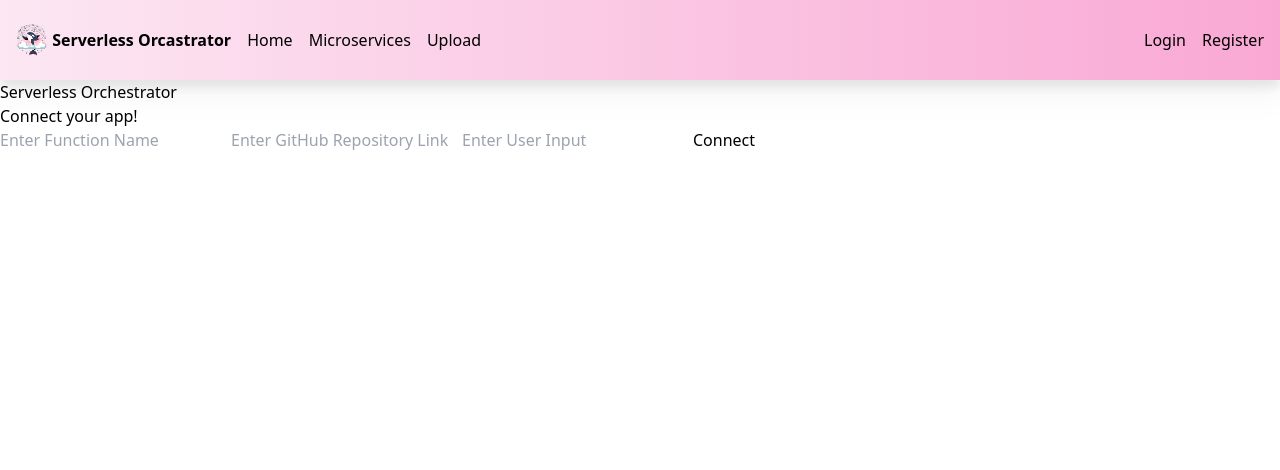
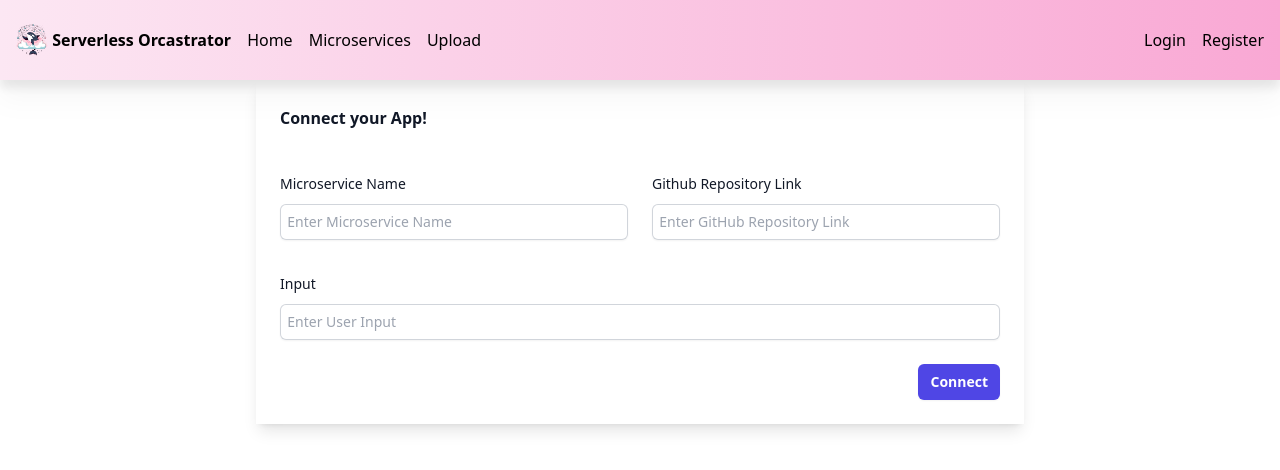
Before and after one commit to carterrath/ServerlessOrchestrator, a React (Vite) app in the folder presentation/: page /Developer in a window 1280 px wide. Shown: the top 470 px of the page. Built offline with nearby package versions, Linux system fonts and the light colour scheme.

Commit message:
Upload microservice page with tailwind

```diff
--- a/presentation/package.json
+++ b/presentation/package.json
@@ -10,10 +10,11 @@
     "preview": "vite preview"
   },
   "dependencies": {
+    "autoprefixer": "^10.4.17",
+    "less": "^4.1.2",
     "react": "^18.2.0",
     "react-dom": "^18.2.0",
-    "react-router-dom": "^6.22.0",
-    "less": "^4.1.2"
+    "react-router-dom": "^6.22.0"
   },
   "devDependencies": {
     "@types/react": "^18.2.43",
--- a/presentation/src/pages/Developer/index.tsx
+++ b/presentation/src/pages/Developer/index.tsx
@@ -1,40 +1,70 @@
 import React, { useState } from 'react';
+import { Link } from 'react-router-dom';
+
 
 
 export function Developer() {
   const data = useDeveloper();
 
   return (
-    <div className="developer-page">
-      <header className="developer-page-header">
-        <h1>Serverless Orchestrator</h1>
-        <h2>Connect your app!</h2>
-        <form className="u-p-t-5" onSubmit={data.handleSubmit}>
+    <form onSubmit={data.handleSubmit} className="max-w-3xl mx-auto shadow-lg p-6 bg-white">
+      <h2 className="text-base font-semibold leading-7 text-gray-900">Connect your App!</h2>
+        <div className="mt-10 grid grid-cols-1 gap-x-6 gap-y-8 sm:grid-cols-6">
+            <div className="sm:col-span-3">
+              <label htmlFor="first-name" className="block text-sm font-medium leading-6 text-gray-900">
+                Microservice Name
+              </label>
+              <div className="mt-2">
                 <input
-            className="u-w-quarter u-m-r-5 u-p-1"
                   type="text"
-            placeholder="Enter Function Name"
+                  placeholder="  Enter Microservice Name"
                   value={data.functionName}
                   onChange={(event) => data.setFunctionName(event.target.value)}
+                  className="block w-full rounded-md border-0 py-1.5 text-gray-900 shadow-sm ring-1 ring-inset ring-gray-300 placeholder:text-gray-400 focus:ring-2 focus:ring-inset focus:ring-indigo-600 sm:text-sm sm:leading-6"
                 />
+              </div>
+            </div>
+
+            <div className="sm:col-span-3">
+              <label htmlFor="last-name" className="block text-sm font-medium leading-6 text-gray-900">
+                Github Repository Link
+              </label>
+              <div className="mt-2">
                 <input
-            className="u-w-quarter u-m-r-5 u-p-1"
                   type="text"
-            placeholder="Enter GitHub Repository Link"
+                  placeholder="  Enter GitHub Repository Link"
                   value={data.repoLink}
                   onChange={(event) => data.setRepoLink(event.target.value)}
+                  className="block w-full rounded-md border-0 py-1.5 text-gray-900 shadow-sm ring-1 ring-inset ring-gray-300 placeholder:text-gray-400 focus:ring-2 focus:ring-inset focus:ring-indigo-600 sm:text-sm sm:leading-6"
                 />
+              </div>
+            </div>
+
+            <div className="col-span-full">
+              <label htmlFor="street-address" className="block text-sm font-medium leading-6 text-gray-900">
+                Input
+              </label>
+              <div className="mt-2">
                 <input
-            className="u-w-quarter u-m-r-5 u-p-1"
                   type="text"
-            placeholder="Enter User Input"
+                  placeholder="  Enter User Input"
                   value={data.userInput}
                   onChange={(event) => data.setUserInput(event.target.value)}
+                  className="block w-full rounded-md border-0 py-1.5 text-gray-900 shadow-sm ring-1 ring-inset ring-gray-300 placeholder:text-gray-400 focus:ring-2 focus:ring-inset focus:ring-indigo-600 sm:text-sm sm:leading-6"
                 />
-          <button className="u-w-tenth u-p-1" type="submit">Connect</button>
+              </div>
+            </div>
+          </div>
+
+          <div className="mt-6 flex items-center justify-end gap-x-6">
+            <button
+              type="submit"
+              className="rounded-md bg-indigo-600 px-3 py-2 text-sm font-semibold text-white shadow-sm hover:bg-indigo-500 focus-visible:outline focus-visible:outline-2 focus-visible:outline-offset-2 focus-visible:outline-indigo-600"
+            >
+              Connect
+            </button>
+          </div>
     </form>
-      </header>
-    </div>
   );
 }
 
```
Also changed, not shown: package.json (+5 -2 lines), 2 other files (tests, documents, lock files or other folders). Lines whose indentation alone changed are shown as unchanged.
